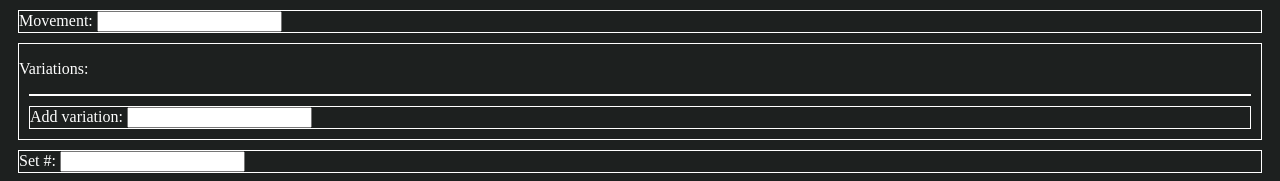
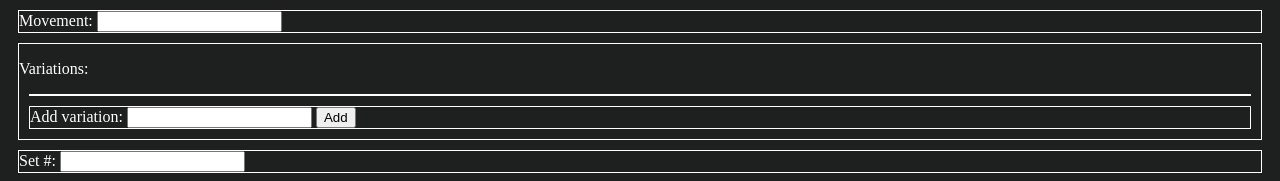
Before and after one commit to gregoryls/workout-tracker, a website built with webpack: page src/index.html in a window 1280 px wide. Shown: the top 181 px of the page. Built offline with nearby package versions, Linux system fonts and the light colour scheme.

Commit message:
button element for adding new variations

```diff
--- a/src/index.html
+++ b/src/index.html
@@ -32,6 +32,7 @@
         <div id="newVariation">
           <label for="newVariationInput">Add variation: </label>
           <input type="text" id="newVariationInput" />
+          <button id="submitNewVariation">Add</button>
         </div>
       </div>
       <div id="setNumberWrap">
--- a/src/index.js
+++ b/src/index.js
@@ -15,7 +15,7 @@ import * as utils from "./utils";
 // write function to add entry to exercise list
 // consider displaying movements as capital first letter vs all lower
 // consider a number hidden from user for ordering movements in a workout
-// finish variant input for movement builder
+// new variation js
 
 // const a2022530 = {
 //   squat: { weight: "215", reps: ["5", "5", "5", "5", "5"] },
```
Also changed, not shown: dist/index.bundle.js, dist/index.html.
